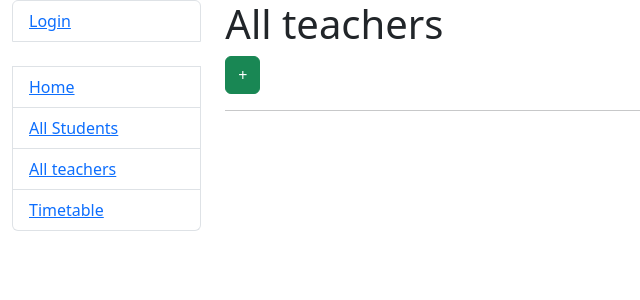
After one commit to hulchakk/music-studio-crm, a Django app: page /teachers/ in a window 1280 px wide. The commit adds this page. Shown: the top 300 px of the page, without its empty margins (0-640 px from the left). Run offline with Django 5.2, Linux system fonts and the light colour scheme; data that the repository does not hold is empty.

Commit message:
feat(school): implement teacher list page

```diff
--- a/school/urls.py
+++ b/school/urls.py
@@ -3,12 +3,14 @@ from django.urls import path
 from school.views import (
     index,
     StudentsView,
+    TeacherView,
 )
 
 
 urlpatterns = [
      path("", index, name="index"),
-     path("students/", StudentsView.as_view(), name="student-list")
+     path("students/", StudentsView.as_view(), name="student-list"),
+     path("teachers/", TeacherView.as_view(), name="teacher-list"),
 ]
 
 app_name = "school"
--- a/school/views.py
+++ b/school/views.py
@@ -24,3 +24,7 @@ def index(request: HttpRequest) -> HttpResponse:
 
 class StudentsView(generic.ListView):
     model = Student
+
+
+class TeacherView(generic.ListView):
+    model = Teacher
--- a/templates/includes/sidebar.html
+++ b/templates/includes/sidebar.html
@@ -10,6 +10,6 @@
 
 <li class="list-group-item"><a href="{% url "school:index" %}">Home</a></li>
 <li class="list-group-item"><a href="{% url "school:student-list" %}">All Students</a></li>
-<li class="list-group-item"><a href="#">All teachers</a></li>
+<li class="list-group-item"><a href="{% url "school:teacher-list" %}">All teachers</a></li>
 <li class="list-group-item"><a href="#">Timetable</a></li>
 </ul>
--- /dev/null
+++ b/templates/school/teacher_list.html
@@ -0,0 +1,12 @@
+{% extends "base.html" %}
+
+{% block content %}
+  <h1>All teachers</h1>
+  <a href="" class="btn btn-success">+</a>
+  <hr>
+  <ul>
+    {% for teacher in teacher_list %}
+      <li><a href="#">{{ teacher }}</a></li>
+    {% endfor %}
+  </ul>
+{% endblock content %}
```
